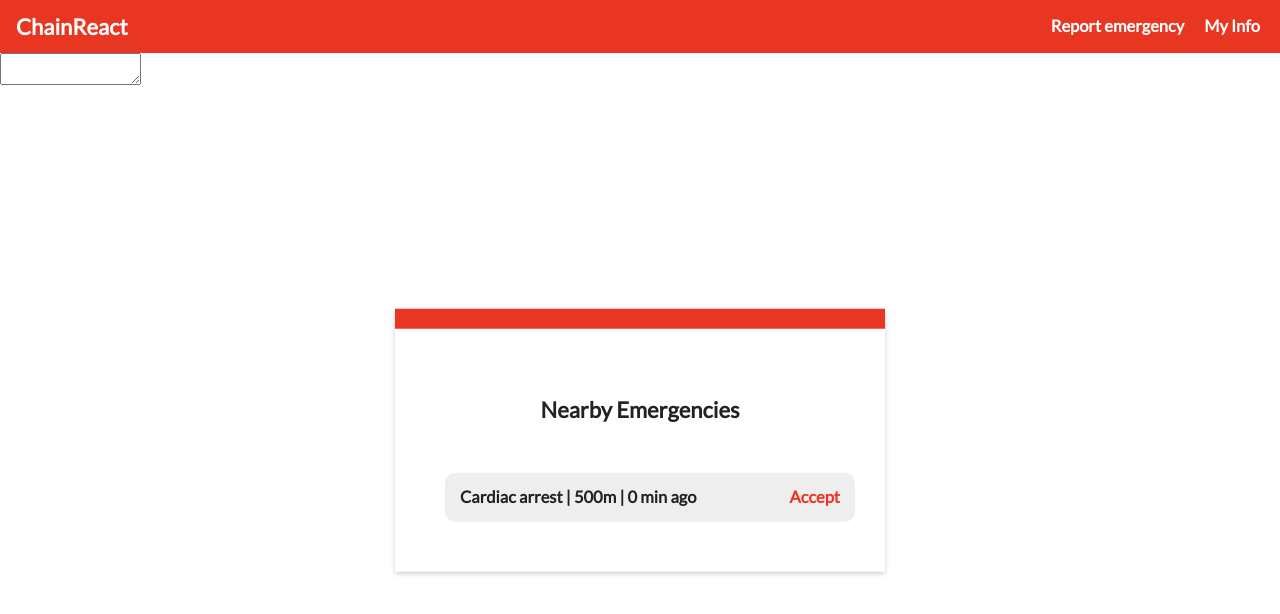
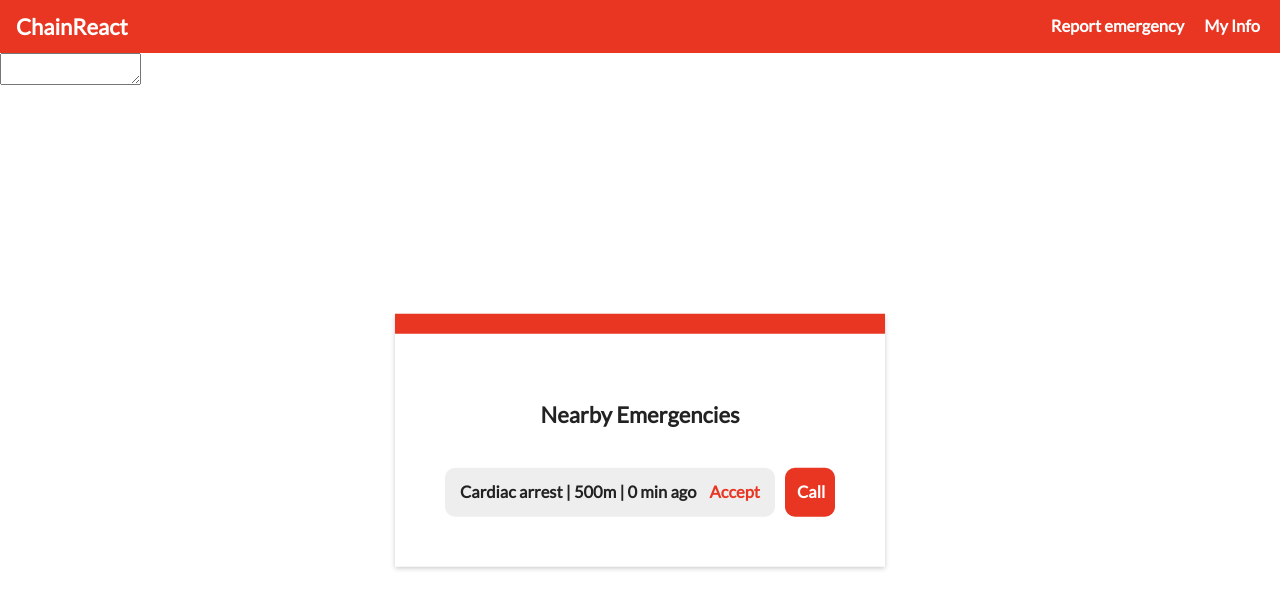
Before and after one commit to addissemagn/chain-reaction-cch2019, a React (Create React App) app in the folder bing/: page /map in a window 1280 px wide. Shown: the top 614 px of the page. Built offline with nearby package versions, Linux system fonts and the light colour scheme; what ontology-dapi would draw is missing.

Commit message:
call functionality

```diff
--- a/bing/public/style.css
+++ b/bing/public/style.css
@@ -278,19 +278,31 @@ body {
 .client-options {
     position: relative;
     width: 390px;
-    margin: 50px auto 0;
+    margin: 40px auto 0;
     font-size: 1.5em;
     cursor: pointer;
 }
 
 .client-options .go-to {
-    background: #eee;
     padding: 15px;
     margin: 0 auto;
     border-radius: 10px;
     color: #222;
     font-weight: bold;
-    width: 380px;
+    position:relative;
+    display: inline-block;
+}
+
+.btn1 {
+    background: #eee;
+    width: 300px;
+    float: left;
+}
+
+.btn2 {
+    width: 20px;
+    float: right;
+    background: #e83622;
 }
 
 .client-options .go-to:hover {
@@ -374,3 +386,12 @@ body {
     height: 30px;
     background-color: green;
   }
+
+  .call {
+      color: #FFF;
+      font-size: 1em;
+      margin: 0px;
+      margin-left: -3px;
+      padding: 0px;
+      text-align: center;
+  }
--- a/bing/src/dapp-map.tsx
+++ b/bing/src/dapp-map.tsx
@@ -17,6 +17,10 @@ export const DappMap: React.SFC<RouterProps> = (props) => {
 
   function maps() {
     window.location.replace('https://goo.gl/maps/PZR7meHiELmBY8j98');
+  }
+
+  function callPerson() {
+    window.location.replace('http://bit.ly/2Mo8S48');
   }
 
   function toClient() {
@@ -47,9 +51,12 @@ export const DappMap: React.SFC<RouterProps> = (props) => {
       <div className="center client">
           <h2 className="larger-font">Nearby Emergencies</h2>
           <div className="client-options">
-              <div id="pat1" className="go-to patient1" onClick={maps}>
+              <div id="pat1" className="go-to patient1 btn1" onClick={maps}>
                   <span>Cardiac arrest | 500m | 0 min ago </span>
                   <span>Accept</span>
+              </div>
+              <div className="go-to btn2">
+                <h2 className="call" onClick={callPerson}>Call</h2>
               </div>
           </div>
       </div>
```
